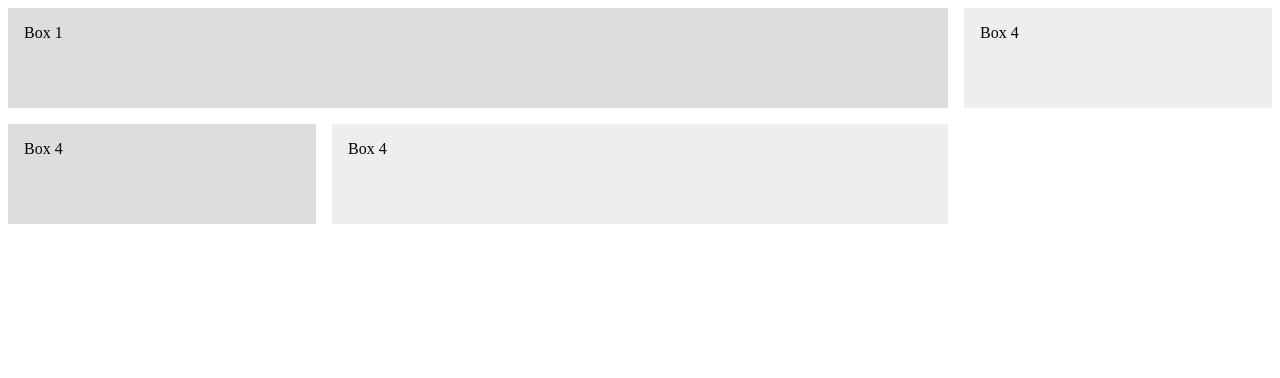
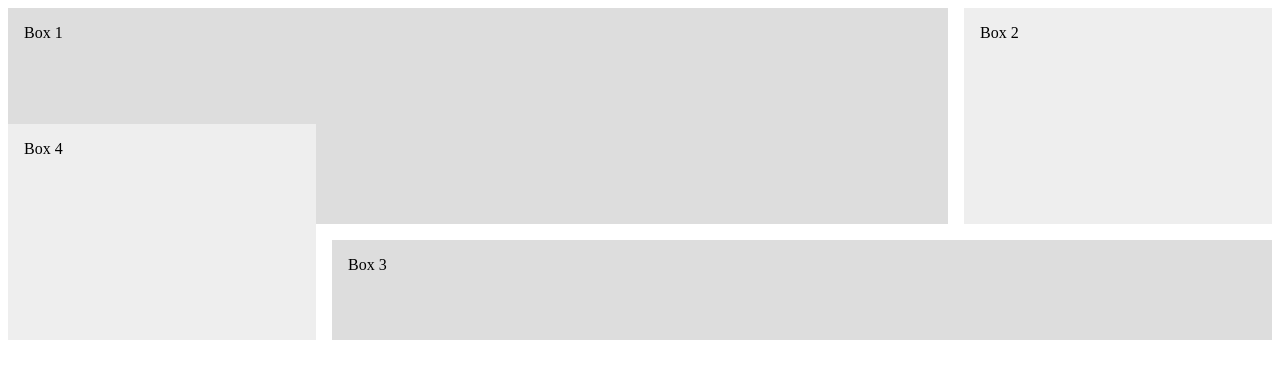
Before and after one commit to HarshaMurupudi/css-grid-playground, a plain HTML site: page index3.html in a window 1280 px wide. Drawn offline with Linux system fonts and the light colour scheme.

Commit message:
ADD: Overlaping with grid-column & grid-row

```diff
--- a/index3.html
+++ b/index3.html
@@ -25,18 +25,26 @@
     .box1 {
       /* align-self: start; */
       grid-column: 1/3;
+      grid-row: 1/3;
     }
 
     .box2 {
       /* align-self: end; */
+      grid-column: 3;
+      grid-row: 1/3;
     }
 
     .box3 {
       /* justify-self: end; */
+      grid-column: 2/4;
+      grid-row: 3;
+
     }
 
     .box4 {
       /*  */
+      grid-column: 1;
+      grid-row: 2/4;
     }
   </style>
 </head>
@@ -44,8 +52,8 @@
 <body>
   <div class="wrapper">
     <div class="box box1">Box 1</div>
-    <div class="box box2">Box 4</div>
-    <div class="box box3">Box 4</div>
+    <div class="box box2">Box 2</div>
+    <div class="box box3">Box 3</div>
     <div class="box box4">Box 4</div>
   </div>
 </body>
```
